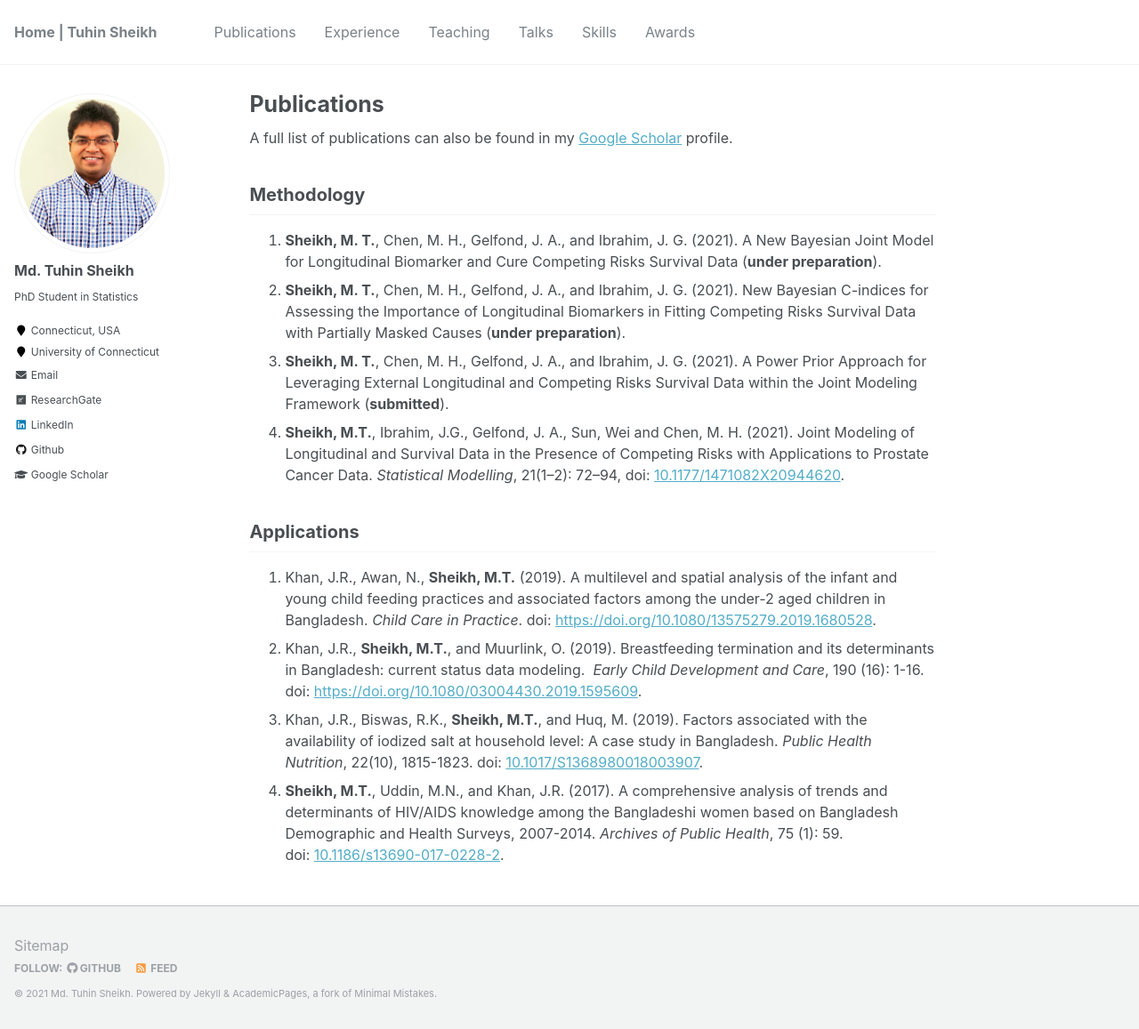
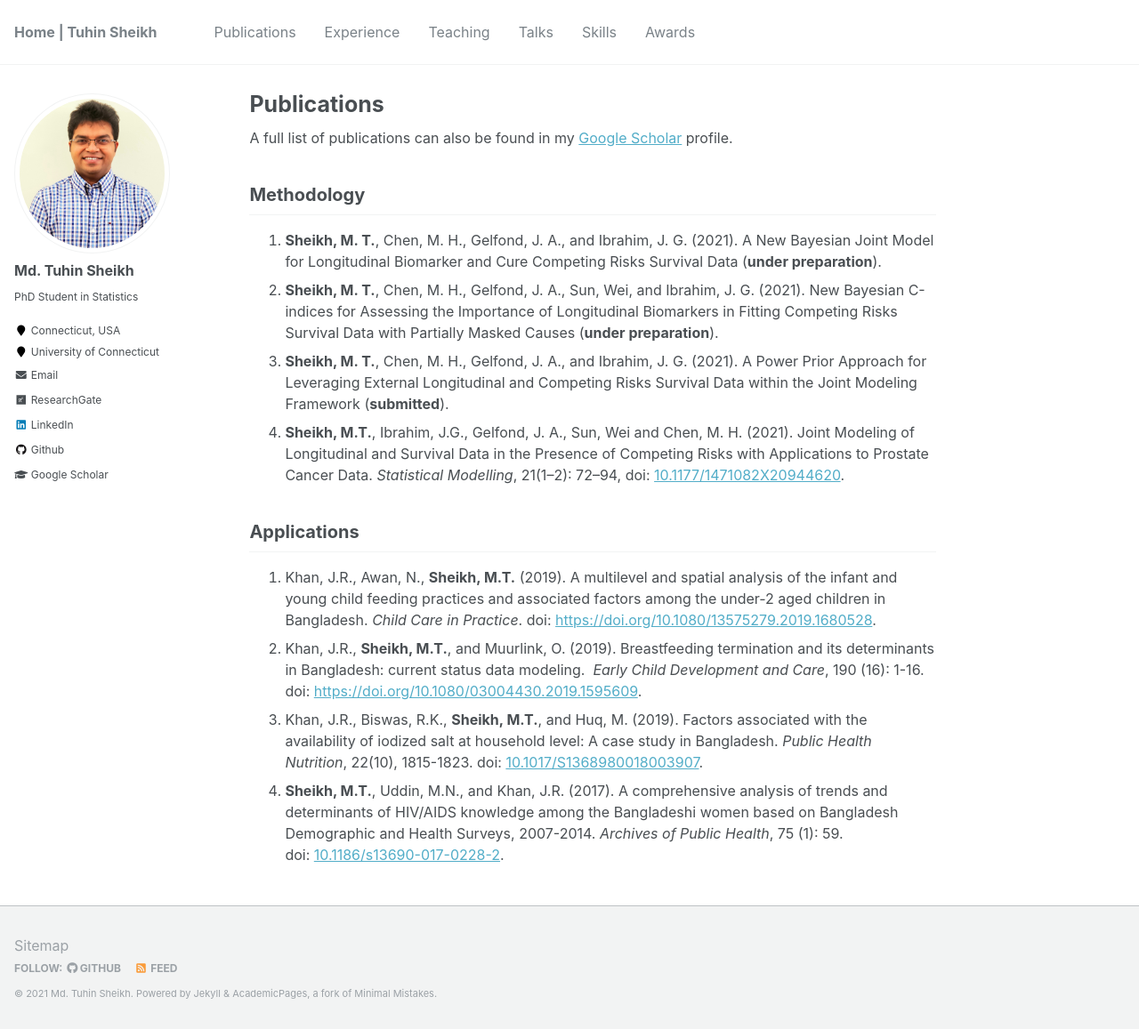
Before and after one commit to mdtuhinsheikh/mdtuhinsheikh.github.io, a Jekyll site: the page built from _pages/publications.md, in a window 1280 px wide and 1157 px high. Shown: the whole window at 89% size. Built offline with Jekyll 4.4.1, drawn with Linux system fonts in a browser that asks for light colours.

Commit message:
Update publications.md

```diff
--- a/_pages/publications.md
+++ b/_pages/publications.md
@@ -9,7 +9,7 @@ A full list of publications can also be found in my
 
 ## Methodology
 1. **Sheikh, M. T.**, Chen, M. H., Gelfond, J. A., and Ibrahim, J. G. (2021). A New Bayesian Joint Model for Longitudinal Biomarker and Cure Competing Risks Survival Data (**under preparation**).
-1. **Sheikh, M. T.**, Chen, M. H., Gelfond, J. A., and Ibrahim, J. G. (2021). New Bayesian C-indices for Assessing the Importance of Longitudinal Biomarkers in Fitting Competing Risks  Survival Data with Partially Masked Causes (**under preparation**).
+1. **Sheikh, M. T.**, Chen, M. H., Gelfond, J. A., Sun, Wei, and Ibrahim, J. G. (2021). New Bayesian C-indices for Assessing the Importance of Longitudinal Biomarkers in Fitting Competing Risks  Survival Data with Partially Masked Causes (**under preparation**).
 1. **Sheikh, M. T.**, Chen, M. H., Gelfond, J. A., and Ibrahim, J. G. (2021). A Power Prior Approach for Leveraging External Longitudinal and Competing Risks Survival Data within the Joint Modeling Framework (**submitted**).
 1. **Sheikh, M.T.**, Ibrahim, J.G., Gelfond, J. A., Sun, Wei and Chen, M. H. (2021). Joint Modeling of Longitudinal and Survival Data in the Presence of Competing Risks with Applications to Prostate Cancer Data. *Statistical Modelling*, 21(1–2): 72–94, doi: [10.1177/1471082X20944620](https://journals.sagepub.com/doi/10.1177/1471082X20944620).
 
```
